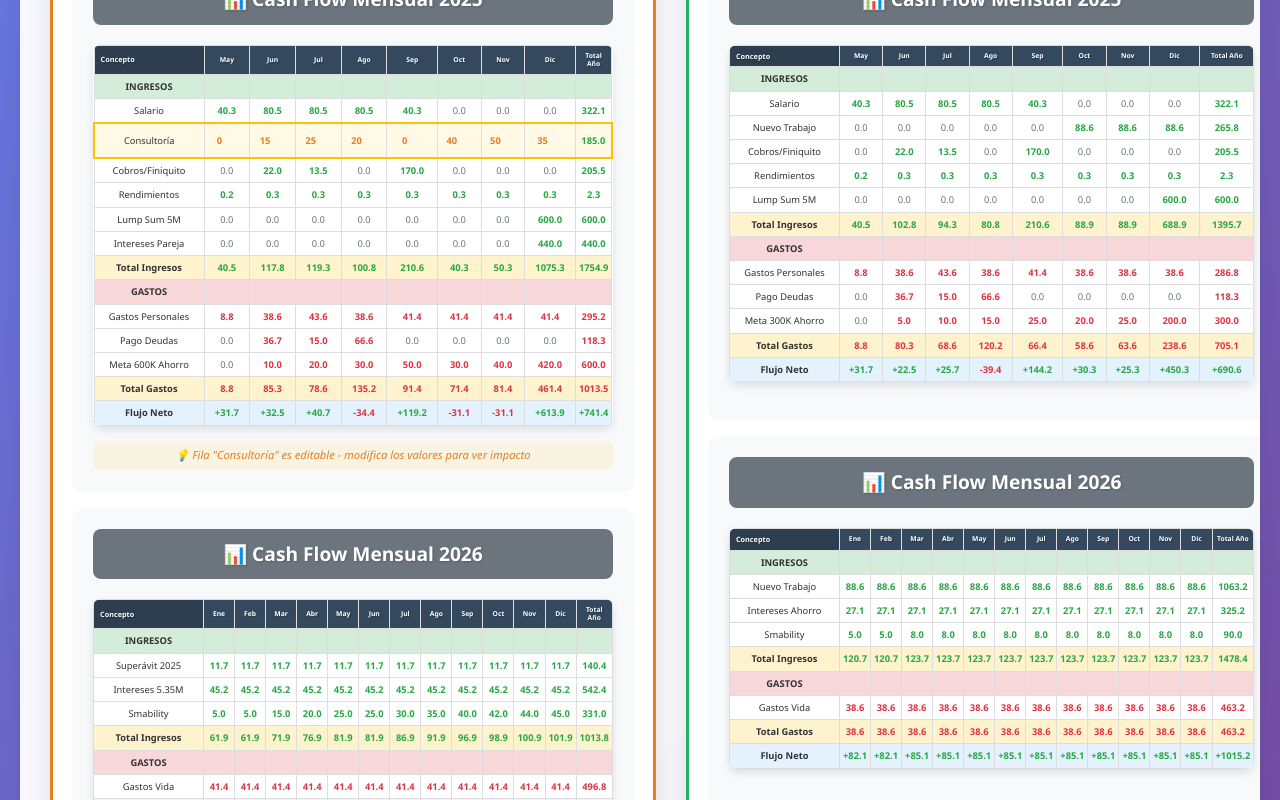
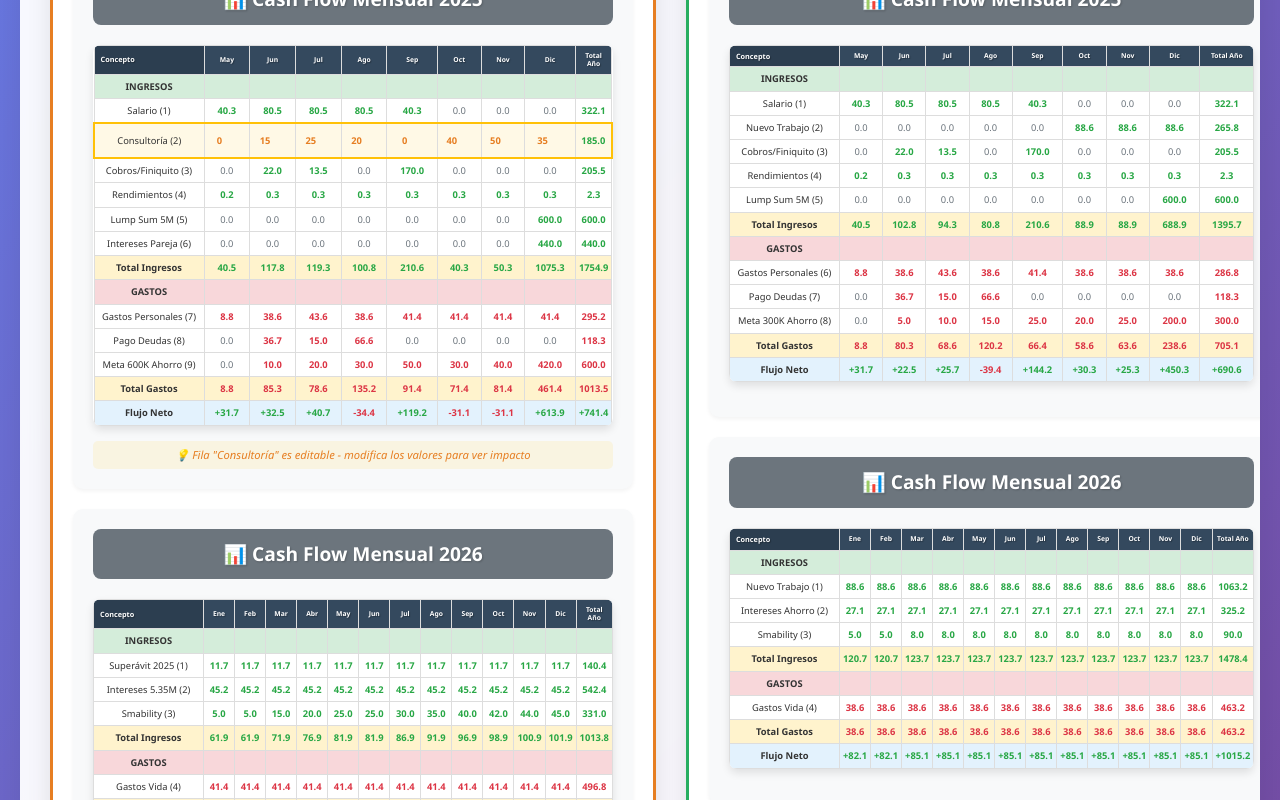
Before and after one commit to Kilobato04/091525, a website: page index.html in a window 1280 px wide. Shown: the part 380-1180 px from the top of the page. Drawn offline with nearby package versions, Linux system fonts and the light colour scheme.

Commit message:
Update index.html

```diff
--- a/index.html
+++ b/index.html
@@ -55,7 +55,7 @@
                                     <td></td><td></td><td></td><td></td><td></td><td></td><td></td><td></td><td></td>
                                 </tr>
                                 <tr>
-                                    <td class="concept-header">Salario</td>
+                                    <td class="concept-header">Salario (1)</td>
                                     <td class="positive">40.3</td>
                                     <td class="positive">80.5</td>
                                     <td class="positive">80.5</td>
@@ -67,7 +67,7 @@
                                     <td class="positive">322.1</td>
                                 </tr>
                                 <tr class="editable">
-                                    <td class="concept-header">Consultoría</td>
+                                    <td class="concept-header">Consultoría (2)</td>
                                     <td><input type="number" value="0" step="0.1" onchange="updateCalculations()"></td>
                                     <td><input type="number" value="15" step="0.1" onchange="updateCalculations()"></td>
                                     <td><input type="number" value="25" step="0.1" onchange="updateCalculations()"></td>
@@ -79,7 +79,7 @@
                                     <td class="positive" id="consultoria-total-s1-2025">185.0</td>
                                 </tr>
                                 <tr>
-                                    <td class="concept-header">Cobros/Finiquito</td>
+                                    <td class="concept-header">Cobros/Finiquito (3)</td>
                                     <td class="neutral">0.0</td>
                                     <td class="positive">22.0</td>
                                     <td class="positive">13.5</td>
@@ -91,7 +91,7 @@
                                     <td class="positive">205.5</td>
                                 </tr>
                                 <tr>
-                                    <td class="concept-header">Rendimientos</td>
+                                    <td class="concept-header">Rendimientos (4)</td>
                                     <td class="positive">0.2</td>
                                     <td class="positive">0.3</td>
                                     <td class="positive">0.3</td>
@@ -103,7 +103,7 @@
                                     <td class="positive">2.3</td>
                                 </tr>
                                 <tr>
-                                    <td class="concept-header">Lump Sum 5M</td>
+                                    <td class="concept-header">Lump Sum 5M (5)</td>
                                     <td class="neutral">0.0</td>
                                     <td class="neutral">0.0</td>
                                     <td class="neutral">0.0</td>
@@ -115,7 +115,7 @@
                                     <td class="positive">600.0</td>
                                 </tr>
                                 <tr>
-                                    <td class="concept-header">Intereses Pareja</td>
+                                    <td class="concept-header">Intereses Pareja (6)</td>
                                     <td class="neutral">0.0</td>
                                     <td class="neutral">0.0</td>
                                     <td class="neutral">0.0</td>
@@ -144,7 +144,7 @@
                                     <td></td><td></td><td></td><td></td><td></td><td></td><td></td><td></td><td></td>
                                 </tr>
                                 <tr>
-                                    <td class="concept-header">Gastos Personales</td>
+                                    <td class="concept-header">Gastos Personales (7)</td>
                                     <td class="negative">8.8</td>
                                     <td class="negative">38.6</td>
                                     <td class="negative">43.6</td>
@@ -156,7 +156,7 @@
                                     <td class="negative">295.2</td>
                                 </tr>
                                 <tr>
-                                    <td class="concept-header">Pago Deudas</td>
+                                    <td class="concept-header">Pago Deudas (8)</td>
                                     <td class="neutral">0.0</td>
                                     <td class="negative">36.7</td>
                                     <td class="negative">15.0</td>
@@ -168,7 +168,7 @@
                                     <td class="negative">118.3</td>
                                 </tr>
                                 <tr>
-                                    <td class="concept-header">Meta 600K Ahorro</td>
+                                    <td class="concept-header">Meta 600K Ahorro (9)</td>
                                     <td class="neutral">0.0</td>
                                     <td class="negative">10.0</td>
                                     <td class="negative">20.0</td>
@@ -237,7 +237,7 @@
                                     <td></td><td></td><td></td><td></td><td></td><td></td><td></td><td></td><td></td><td></td><td></td><td></td><td></td>
                                 </tr>
                                 <tr>
-                                    <td class="concept-header">Superávit 2025</td>
+                                    <td class="concept-header">Superávit 2025 (1)</td>
                                     <td class="positive">11.7</td>
                                     <td class="positive">11.7</td>
                                     <td class="positive">11.7</td>
@@ -253,7 +253,7 @@
                                     <td class="positive">140.4</td>
                                 </tr>
                                 <tr>
-                                    <td class="concept-header">Intereses 5.35M</td>
+                                    <td class="concept-header">Intereses 5.35M (2)</td>
                                     <td class="positive">45.2</td>
                                     <td class="positive">45.2</td>
                                     <td class="positive">45.2</td>
@@ -269,7 +269,7 @@
                                     <td class="positive">542.4</td>
                                 </tr>
                                 <tr>
-                                    <td class="concept-header">Smability</td>
+                                    <td class="concept-header">Smability (3)</td>
                                     <td class="positive">5.0</td>
                                     <td class="positive">5.0</td>
                                     <td class="positive">15.0</td>
@@ -306,7 +306,7 @@
                                     <td></td><td></td><td></td><td></td><td></td><td></td><td></td><td></td><td></td><td></td><td></td><td></td><td></td>
                                 </tr>
                                 <tr>
-                                    <td class="concept-header">Gastos Vida</td>
+                                    <td class="concept-header">Gastos Vida (4)</td>
                                     <td class="negative">41.4</td>
                                     <td class="negative">41.4</td>
                                     <td class="negative">41.4</td>
@@ -387,7 +387,7 @@
                                     <td></td><td></td><td></td><td></td><td></td><td></td><td></td><td></td><td></td>
                                 </tr>
                                 <tr>
-                                    <td class="concept-header">Salario</td>
+                                    <td class="concept-header">Salario (1)</td>
                                     <td class="positive">40.3</td>
                                     <td class="positive">80.5</td>
                                     <td class="positive">80.5</td>
@@ -399,7 +399,7 @@
                                     <td class="positive">322.1</td>
                                 </tr>
                                 <tr>
-                                    <td class="concept-header">Nuevo Trabajo</td>
+                                    <td class="concept-header">Nuevo Trabajo (2)</td>
                                     <td class="neutral">0.0</td>
                                     <td class="neutral">0.0</td>
                                     <td class="neutral">0.0</td>
@@ -411,7 +411,7 @@
                                     <td class="positive">265.8</td>
                                 </tr>
                                 <tr>
-                                    <td class="concept-header">Cobros/Finiquito</td>
+                                    <td class="concept-header">Cobros/Finiquito (3)</td>
                                     <td class="neutral">0.0</td>
                                     <td class="positive">22.0</td>
                                     <td class="positive">13.5</td>
@@ -423,7 +423,7 @@
                                     <td class="positive">205.5</td>
                                 </tr>
                                 <tr>
-                                    <td class="concept-header">Rendimientos</td>
+                                    <td class="concept-header">Rendimientos (4)</td>
                                     <td class="positive">0.2</td>
                                     <td class="positive">0.3</td>
                                     <td class="positive">0.3</td>
@@ -435,7 +435,7 @@
                                     <td class="positive">2.3</td>
                                 </tr>
                                 <tr>
-                                    <td class="concept-header">Lump Sum 5M</td>
+                                    <td class="concept-header">Lump Sum 5M (5)</td>
                                     <td class="neutral">0.0</td>
                                     <td class="neutral">0.0</td>
                                     <td class="neutral">0.0</td>
@@ -464,7 +464,7 @@
                                     <td></td><td></td><td></td><td></td><td></td><td></td><td></td><td></td><td></td>
                                 </tr>
                                 <tr>
-                                    <td class="concept-header">Gastos Personales</td>
+                                    <td class="concept-header">Gastos Personales (6)</td>
                                     <td class="negative">8.8</td>
                                     <td class="negative">38.6</td>
                                     <td class="negative">43.6</td>
@@ -476,7 +476,7 @@
                                     <td class="negative">286.8</td>
                                 </tr>
                                 <tr>
-                                    <td class="concept-header">Pago Deudas</td>
+                                    <td class="concept-header">Pago Deudas (7)</td>
                                     <td class="neutral">0.0</td>
                                     <td class="negative">36.7</td>
                                     <td class="negative">15.0</td>
@@ -488,7 +488,7 @@
                                     <td class="negative">118.3</td>
                                 </tr>
                                 <tr>
-                                    <td class="concept-header">Meta 300K Ahorro</td>
+                                    <td class="concept-header">Meta 300K Ahorro (8)</td>
                                     <td class="neutral">0.0</td>
                                     <td class="negative">5.0</td>
                                     <td class="negative">10.0</td>
@@ -556,7 +556,7 @@
                                     <td></td><td></td><td></td><td></td><td></td><td></td><td></td><td></td><td></td><td></td><td></td><td></td><td></td>
                                 </tr>
                                 <tr>
-                                    <td class="concept-header">Nuevo Trabajo</td>
+                                    <td class="concept-header">Nuevo Trabajo (1)</td>
                                     <td class="positive">88.6</td>
                                     <td class="positive">88.6</td>
                                     <td class="positive">88.6</td>
@@ -572,7 +572,7 @@
                                     <td class="positive">1063.2</td>
                                 </tr>
                                 <tr>
-                                    <td class="concept-header">Intereses Ahorro</td>
+                                    <td class="concept-header">Intereses Ahorro (2)</td>
                                     <td class="positive">27.1</td>
                                     <td class="positive">27.1</td>
                                     <td class="positive">27.1</td>
@@ -588,7 +588,7 @@
                                     <td class="positive">325.2</td>
                                 </tr>
                                 <tr>
-                                    <td class="concept-header">Smability</td>
+                                    <td class="concept-header">Smability (3)</td>
                                     <td class="positive">5.0</td>
                                     <td class="positive">5.0</td>
                                     <td class="positive">8.0</td>
@@ -625,7 +625,7 @@
                                     <td></td><td></td><td></td><td></td><td></td><td></td><td></td><td></td><td></td><td></td><td></td><td></td><td></td>
                                 </tr>
                                 <tr>
-                                    <td class="concept-header">Gastos Vida</td>
+                                    <td class="concept-header">Gastos Vida (4)</td>
                                     <td class="negative">38.6</td>
                                     <td class="negative">38.6</td>
                                     <td class="negative">38.6</td>
```
